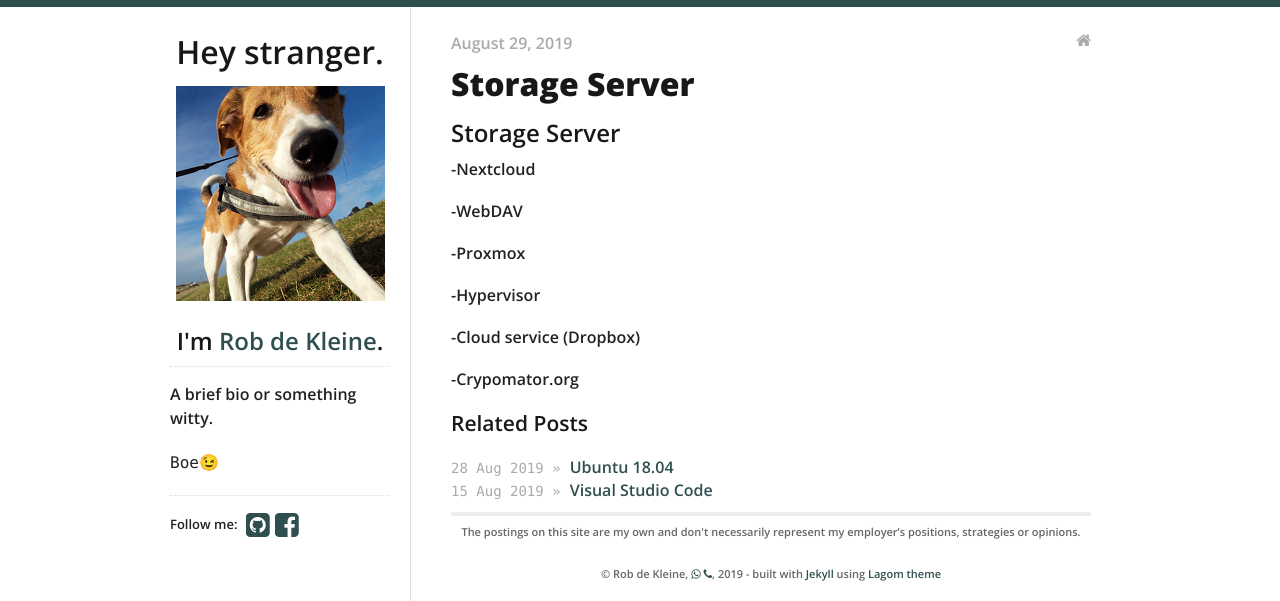
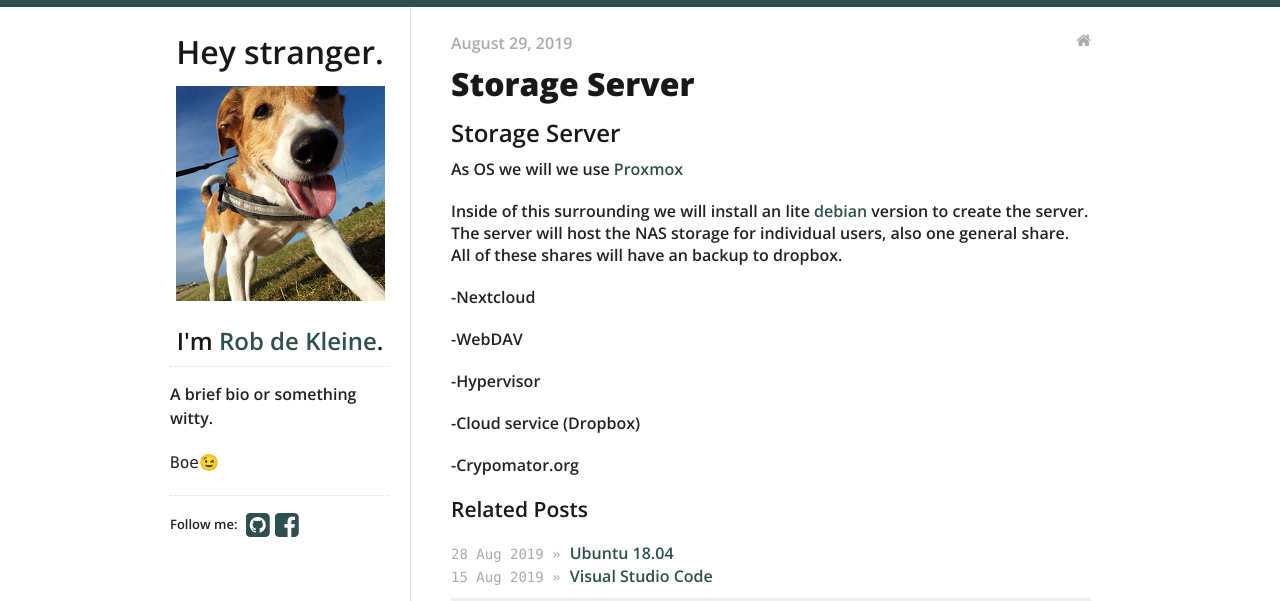
Before and after one commit to sjmst5/sjmst5.github.io, a Jekyll site: the page built from jekyll/_posts/2019-08-29-blank.md, in a window 1280 px wide, cut to the strip 0-601 px from the top of the page. Built offline with Jekyll 4.4.1, drawn with Linux system fonts in a browser that asks for light colours; nearby versions of some CDN libraries.

Commit message:
Storage Server debian

```diff
--- a/jekyll/_posts/2019-08-29-blank.md
+++ b/jekyll/_posts/2019-08-29-blank.md
@@ -7,11 +7,15 @@
 
 ## Storage Server
 
+As OS we will we use [Proxmox](https://www.proxmox.com/en/downloads/item/proxmox-ve-6-0-iso-installer)
+
+Inside of this surrounding we will install an lite [debian](https://cdimage.debian.org/debian-cd/current/amd64/iso-cd/debian-10.1.0-amd64-xfce-CD-1.iso) version to create the server.
+The server will host the NAS storage for individual users, also one general share.
+All of these shares will have an backup to dropbox.
+
 -Nextcloud
 
 -WebDAV
-
--Proxmox
 
 -Hypervisor
 
```
